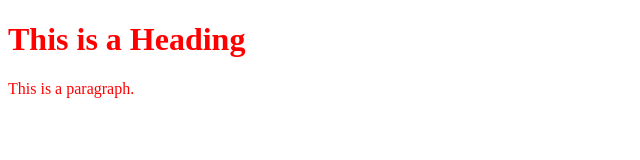
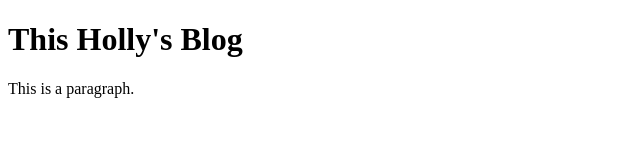
Before and after one commit to mindfulholly/mindfulholly.github.io, a plain HTML site: page index.html in a window 1280 px wide. Shown: the whole page, without its empty margins (0-640 px from the left). Drawn offline with Linux system fonts and the light colour scheme.

Commit message:
Update index.html

```diff
--- a/index.html
+++ b/index.html
@@ -2,14 +2,10 @@
 <html>
 <head>
 <title>Page Title</title>
-<style>
-body{
-color:red;}
-</style>
 </head>
 <body>
 
-<h1>This is a Heading</h1>
+<h1>This Holly's Blog</h1>
 <p>This is a paragraph.</p>
 
 </body>
```
